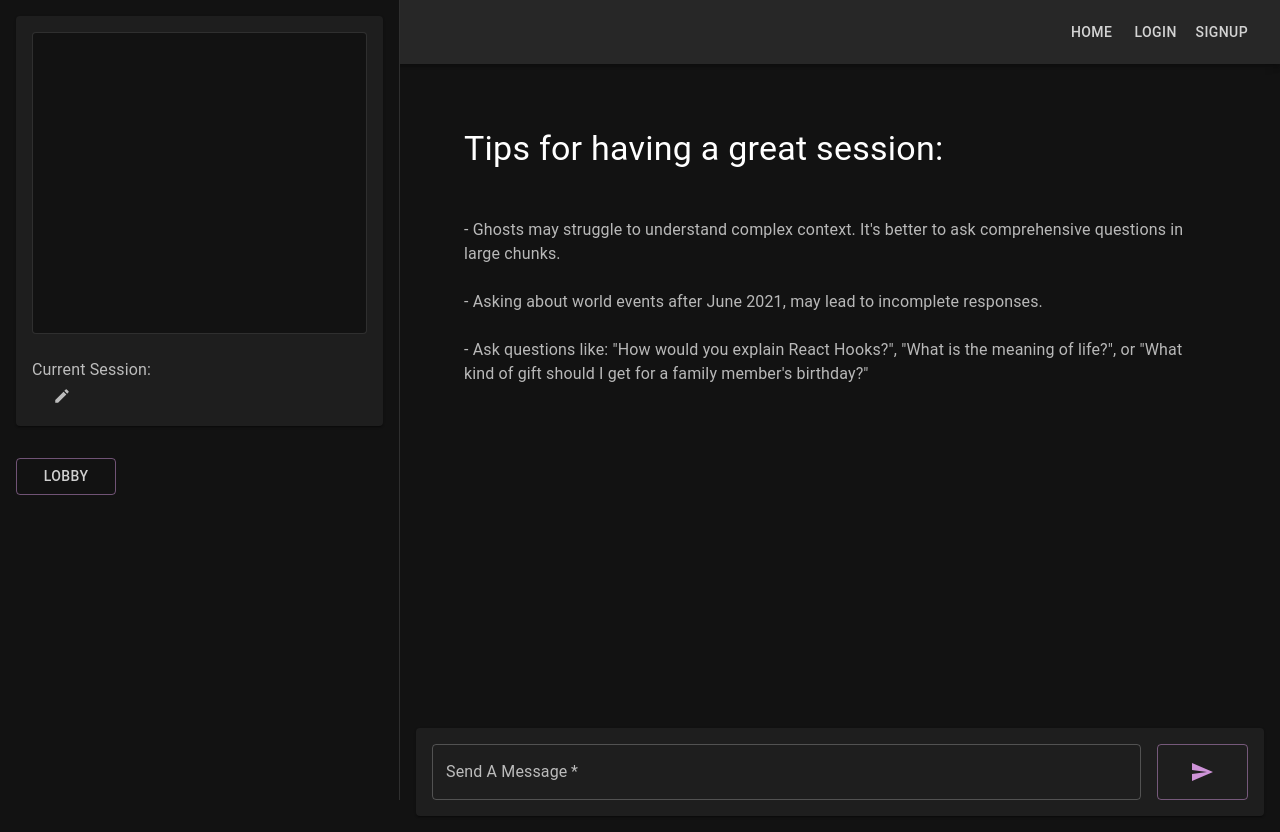
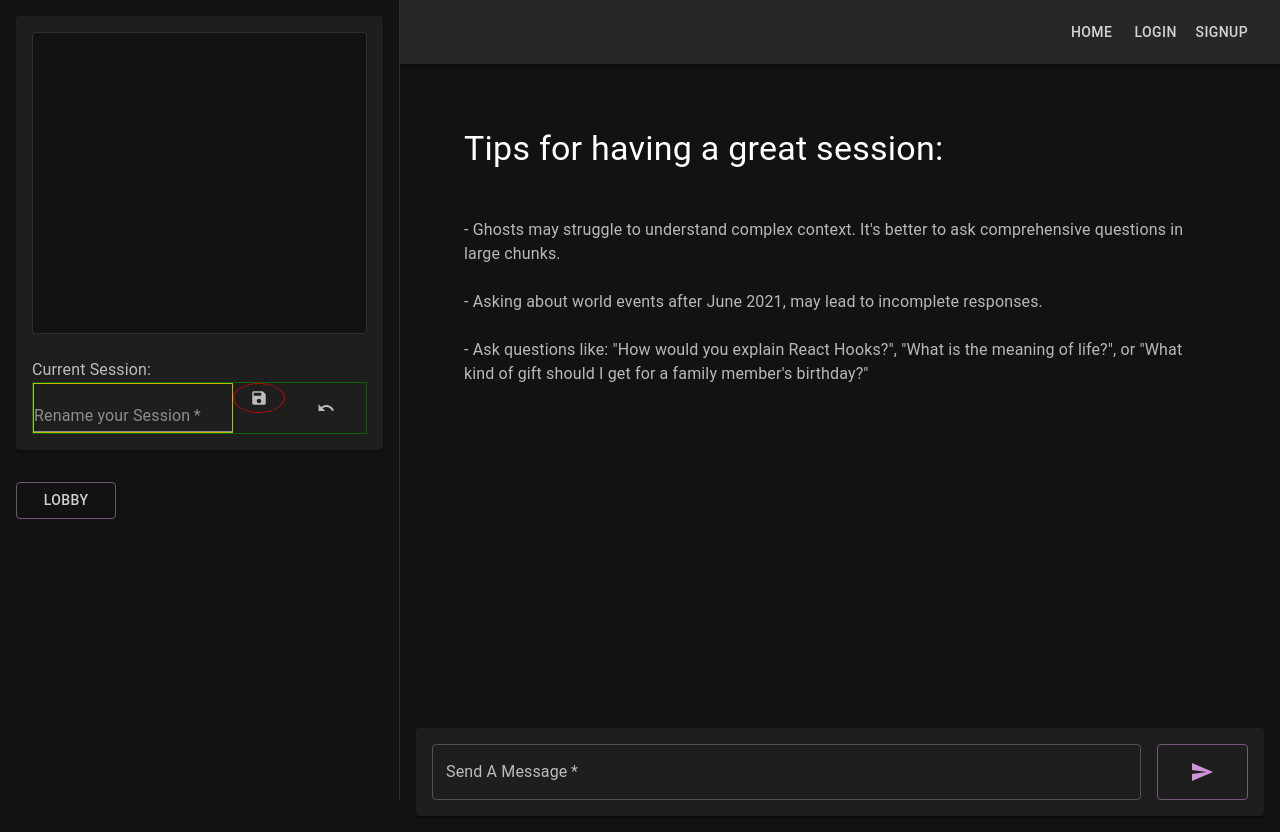
Before and after one commit to ajm24027/ChEM, a React (Vite) app in the folder client/: page /session in a window 1280 px wide. Both pictures are taken after a click on the button 62 px from the left and 396 px from the top of the page. Built offline with nearby package versions, Linux system fonts and the light colour scheme; no server answers.

Commit message:
Session Rename Interaction Completes

```diff
--- a/client/src/App.jsx
+++ b/client/src/App.jsx
@@ -95,7 +95,13 @@ const App = () => {
             <Route path="/register" element={<Register />} />
             <Route
               path="/session"
-              element={<Session currentSession={currentSession} />}
+              element={
+                <Session
+                  currentSession={currentSession}
+                  dataFetched={dataFetched}
+                  setDataFetched={setDataFetched}
+                />
+              }
             />
           </Routes>
         </main>
--- a/client/src/components/Feed.jsx
+++ b/client/src/components/Feed.jsx
@@ -33,7 +33,7 @@ export default function feed(props) {
             <p>{interaction.input}</p>
           </Paper>
           <Typography sx={{ clear: 'both', p: 1.5 }}>
-            {`${props.ghost.name},`}{' '}
+            {`${props.ghost.name} said,`}{' '}
             <small>{moment(`${interaction.createdAt}`).calendar()}</small>
           </Typography>
           <Paper
--- a/client/src/components/GhostCardMin.jsx
+++ /dev/null
@@ -1,47 +0,0 @@
-import * as React from 'react'
-import { Drake, Elvis, Fran, MarieCurie, Tony, Voldemort } from '../images'
-
-import Card from '@mui/material/Card'
-import CardContent from '@mui/material/CardContent'
-import CardMedia from '@mui/material/CardMedia'
-import Typography from '@mui/material/Typography'
-
-export default function GhostCardMin(props) {
-  let portrait
-
-  switch (props.ghost.name) {
-    case 'Drake':
-      portrait = Drake
-      break
-    case 'Elvis':
-      portrait = Elvis
-      break
-    case 'Fran Drescher':
-      portrait = Fran
-      break
-    case 'Marie Curie':
-      portrait = MarieCurie
-      break
-    case 'Anthony Bourdain':
-      portrait = Tony
-      break
-    case 'Lord Voldemort':
-      portrait = Voldemort
-      break
-  }
-
-  return (
-    <Card variant="outlined" sx={{ maxWidth: 365 }}>
-      <CardMedia
-        sx={{ height: 140 }}
-        image={portrait}
-        title={props.ghost.name}
-      />
-      <CardContent>
-        <Typography gutterBottom variant="h5" component="div">
-          {props.ghost.name}
-        </Typography>
-      </CardContent>
-    </Card>
-  )
-}
--- a/client/src/components/GhostProfile.jsx
+++ b/client/src/components/GhostProfile.jsx
@@ -1,5 +1,6 @@
 import * as React from 'react'
 import { Drake, Elvis, Fran, MarieCurie, Tony, Voldemort } from '../images'
+import { RenameSession } from '../services/SessionServices'
 
 import Paper from '@mui/material/Paper'
 import Stack from '@mui/system/Stack'
@@ -9,6 +10,9 @@ import Typography from '@mui/material/Typography'
 import { Box } from '@mui/material'
 import IconButton from '@mui/material/IconButton'
 import EditIcon from '@mui/icons-material/Edit'
+import TextField from '@mui/material/TextField'
+import UndoIcon from '@mui/icons-material/Undo'
+import SaveIcon from '@mui/icons-material/Save'
 
 export default function GhostProfile(props) {
   let portrait
@@ -34,6 +38,32 @@ export default function GhostProfile(props) {
       break
   }
 
+  const setEdit = () => {
+    props.setEditSession(!props.editSession)
+  }
+
+  const handleSave = async (event) => {
+    event.preventDefault()
+    const sessionLoc = props.currentSession
+    const data = new FormData(event.currentTarget)
+    // console.log(sessionLoc, data)
+    event.currentTarget.reset()
+    const response = await RenameSession(
+      { name: data.get('sessionName') },
+      sessionLoc
+    )
+    console.log(response)
+    if (response) {
+      props.setSessionName(response.name)
+      props.setDataFetched(!props.dataFetched)
+      props.setEditSession(!props.editSession)
+    }
+  }
+
+  const cancelEdit = () => {
+    props.setEdit(props.editSession)
+  }
+
   return (
     <Paper elevation={1} sx={{ p: 2 }}>
       <Stack>
@@ -52,11 +82,50 @@ export default function GhostProfile(props) {
             spacing={{ xs: 1, sm: 2 }}
             useFlexGap
             flexWrap="wrap"
+            sx={{
+              border: '1px green solid'
+            }}
           >
-            <Typography variant="h6">{props.sessionName}</Typography>
-            <IconButton aria-label="delete" size="small">
-              <EditIcon fontSize="inherit" />
-            </IconButton>
+            {!props.editSession ? (
+              <>
+                <Typography variant="h6">{props.sessionName}</Typography>
+                <IconButton
+                  aria-label="edit"
+                  size="small"
+                  onClick={() => setEdit()}
+                >
+                  <EditIcon fontSize="inherit" />
+                </IconButton>
+              </>
+            ) : (
+              <>
+                <form autoComplete="off" onSubmit={handleSave}>
+                  <TextField
+                    id="sessionName"
+                    name="sessionName"
+                    label="Rename your Session"
+                    variant="standard"
+                    required
+                    sx={{ width: 200, border: 'solid 1px yellow' }}
+                  />
+                  <IconButton
+                    aria-label="save"
+                    size="small"
+                    sx={{ border: '1px solid red' }}
+                    type="submit"
+                  >
+                    <SaveIcon fontSize="inherit" sx={{ width: '40px' }} />
+                  </IconButton>
+                </form>
+                <IconButton
+                  aria-label="close"
+                  size="small"
+                  onClick={() => setEdit()}
+                >
+                  <UndoIcon fontSize="inherit" sx={{ width: '40px' }} />
+                </IconButton>
+              </>
+            )}
           </Stack>
         </Box>
       </Stack>
--- a/client/src/components/index.js
+++ b/client/src/components/index.js
@@ -1,6 +1,6 @@
 import GhostCardComp from './GhostCard'
 import SessionChipComp from './SessionChip'
-import GhostCardMinComp from './GhostCardMin'
+
 import FeedComp from './Feed'
 import CenterDividerComp from './CenterDivider'
 import SessionUserInputComp from './SessionUserInput'
@@ -8,7 +8,7 @@ import GhostProfileComp from './GhostProfile'
 
 export const GhostCard = GhostCardComp
 export const SessionChip = SessionChipComp
-export const GhostCardMin = GhostCardMinComp
+
 export const Feed = FeedComp
 export const CenterDivider = CenterDividerComp
 export const SessionUserInput = SessionUserInputComp
--- a/client/src/pages/Session.jsx
+++ b/client/src/pages/Session.jsx
@@ -1,12 +1,7 @@
 import { useEffect, useState, useRef } from 'react'
 import { SessionRitual } from '../services/SessionServices'
 import { ConjureUtterance } from '../services/InteractionServices'
-import {
-  GhostCardMin,
-  SessionUserInput,
-  Feed,
-  GhostProfile
-} from '../components'
+import { SessionUserInput, Feed, GhostProfile } from '../components'
 import { Link } from 'react-router-dom'
 
 import Button from '@mui/material/Button'
@@ -22,6 +17,7 @@ const Session = (props) => {
   const [sessionName, setSessionName] = useState([])
   const [dataFetched, setDataFetched] = useState(false)
   const [responseLoad, setResponseLoad] = useState(false)
+  const [editSession, setEditSession] = useState(false)
 
   useEffect(() => {
     const beginSessionRitual = async () => {
@@ -74,7 +70,16 @@ const Session = (props) => {
         }}
       >
         <Box sx={{ p: 2 }}>
-          <GhostProfile ghost={ghost} sessionName={sessionName} />
+          <GhostProfile
+            ghost={ghost}
+            sessionName={sessionName}
+            setSessionName={setSessionName}
+            editSession={editSession}
+            setEditSession={setEditSession}
+            currentSession={props.currentSession}
+            setDataFetched={props.setDataFetched}
+            dataFetched={props.dataFetched}
+          />
         </Box>
         <Button
           sx={{ width: 100, margin: 2 }}
--- a/client/src/services/SessionServices.js
+++ b/client/src/services/SessionServices.js
@@ -38,3 +38,12 @@ export const deleteSession = async (data) => {
     throw error
   }
 }
+
+export const RenameSession = async (data, sessionLoc) => {
+  try {
+    const res = await Client.put(`/session/${sessionLoc}`, data)
+    return res.data
+  } catch (error) {
+    throw error
+  }
+}
--- a/package.json
+++ b/package.json
@@ -9,6 +9,11 @@
   "author": "Anthony Medina",
   "license": "MIT",
   "dependencies": {
+    "@emotion/react": "^11.11.1",
+    "@emotion/styled": "^11.11.0",
+    "@mui/icons-material": "^5.14.0",
+    "@mui/joy": "^5.0.0-alpha.87",
+    "@mui/material": "^5.14.0",
     "@ngneat/falso": "^6.4.0",
     "bcrypt": "^5.1.0",
     "cors": "^2.8.5",
```
Also changed, not shown: 1 other file (tests, documents, lock files or other folders).
